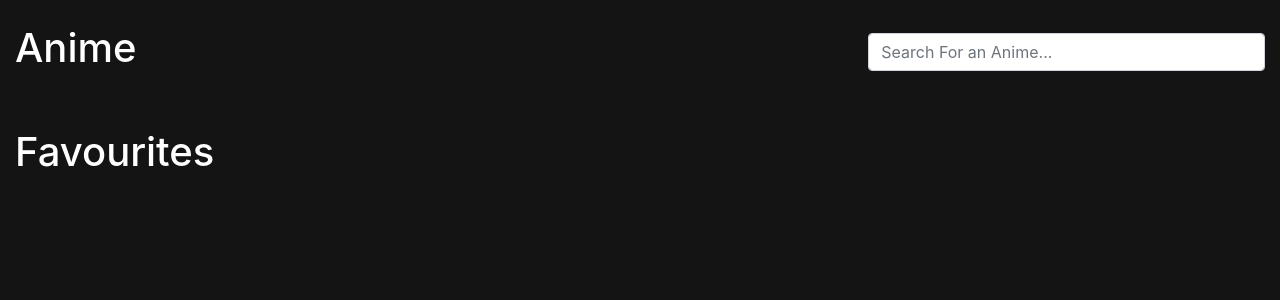
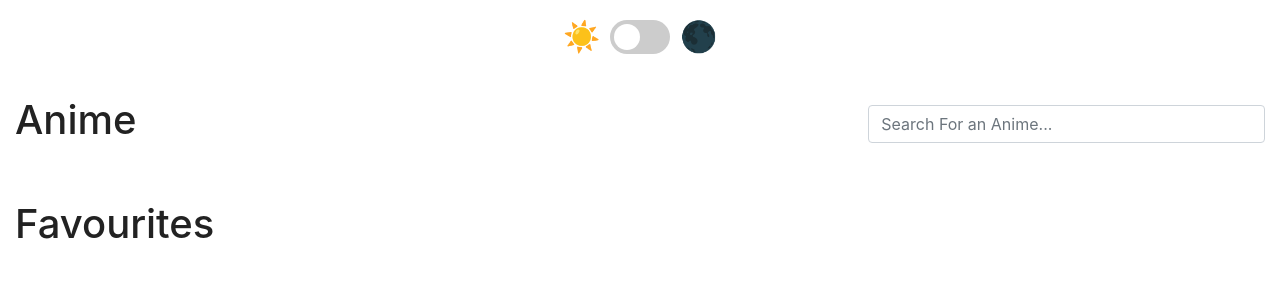
Before and after one commit to AliAdelAli256/Anime-App, a React (Create React App) app: page / in a window 1280 px wide. Shown: the top 300 px of the page. Built offline with nearby package versions, Linux system fonts and the light colour scheme; no server answers.

Commit message:
Added light/dark mode

```diff
--- a/package.json
+++ b/package.json
@@ -6,6 +6,7 @@
     "@testing-library/jest-dom": "^5.11.8",
     "@testing-library/react": "^11.2.3",
     "@testing-library/user-event": "^12.6.0",
+    "axios": "^0.21.1",
     "bootstrap": "^4.5.3",
     "react": "^17.0.1",
     "react-dom": "^17.0.1",
--- a/src/App.css
+++ b/src/App.css
@@ -1,6 +1,134 @@
+#root {
+  height: 100%;
+}
+
+html,
 body {
-  background: #141414;
+  height: 100%;
+}
+
+span {
+  font-size: 20px;
+}
+
+.dark-mode {
+  background-color: #141414;
   color: #fff;
+  height: 100vh;
+  overflow: auto;
+  transition: background-color 0.25s ease-in-out;
+}
+
+.dark-mode input {
+  background-color: #141414;
+  color: #fff;
+  transition: 0.3s ease-in-out;
+}
+
+.dark-mode input:hover {
+  background-color: #fff;
+  color: #141414;
+  transition: 0.3s ease-in-out;
+}
+
+.light-mode {
+  background-color: #fff;
+  color: #222;
+  height: 100vh;
+  overflow: auto;
+  transition: background-color 0.25s ease-in-out;
+}
+
+.light-mode input {
+  background-color: #fff;
+  color: #141414;
+  transition: 0.3s ease-in-out;
+}
+
+.light-mode input:hover {
+  background-color: #141414;
+  color: #fff;
+  transition: 0.3s ease-in-out;
+}
+
+.container {
+  display: flex;
+  justify-content: center;
+  align-items: center;
+}
+
+.switch {
+  position: relative;
+  display: inline-block;
+  width: 60px;
+  height: 14px;
+}
+
+.switch input {
+  opacity: 0;
+  width: 0;
+  height: 0;
+}
+
+.switch {
+  position: relative;
+  display: inline-block;
+  width: 60px;
+  height: 34px;
+}
+
+.switch input {
+  opacity: 0;
+  width: 0;
+  height: 0;
+}
+
+.slider {
+  position: absolute;
+  cursor: pointer;
+  top: 0;
+  left: 0;
+  right: 0;
+  bottom: 0;
+  background-color: #ccc;
+  -webkit-transition: 0.4s;
+  transition: 0.4s;
+}
+
+.slider:before {
+  position: absolute;
+  content: "";
+  height: 26px;
+  width: 26px;
+  left: 4px;
+  bottom: 4px;
+  background-color: white;
+  -webkit-transition: 0.4s;
+  transition: 0.4s;
+}
+
+input:checked + .slider {
+  background-color: rgb(99, 99, 99);
+}
+
+
+input:checked + .slider:before {
+  -webkit-transform: translateX(26px);
+  -ms-transform: translateX(26px);
+  transform: translateX(26px);
+}
+
+/* Rounded sliders */
+.slider.round {
+  border-radius: 20px;
+}
+
+.slider.round:before {
+  border-radius: 50%;
+}
+.switch-checkbox {
+  padding: 10px;
+  margin-top: 10px;
 }
 
 .image-container {
@@ -14,22 +142,21 @@ body {
 
 .image-container:hover {
   cursor: pointer;
-  transform: scale(1.06);
+  transform: scale(1.1);
 }
 
 .image-container:hover .overlay {
 	opacity: 1;
 }
 
-.input:hover {
-  background-color: #141414;
-  color: #fff;
+.anime-app > .row {
+  flex-wrap: wrap;
 }
 
 .overlay {
   position: absolute;
   border-radius: 20px;
-	background: rgba(0, 0, 0, 0.8);
+	background: rgba(136, 133, 133, 0.8);
 	width: 100%;
 	transition: 0.5s ease;
 	opacity: 0;
@@ -39,7 +166,7 @@ body {
 	text-align: center;
 }
 
-@media (min-width: 360px) and (max-width: 767px) {
+@media (min-width: 255px) and (max-width: 770px) {
 
   .anime-app > .row {
     overflow-x: auto;
@@ -47,3 +174,11 @@ body {
   }
 
 }
+
+@media (min-width: 772px) and (max-width: 2560px) {
+
+  .anime-app > .row {
+    flex-wrap: wrap;
+  }
+
+}
--- a/src/App.js
+++ b/src/App.js
@@ -11,15 +11,19 @@ const App = () => {
   const [animes, setAnimes] = useState( [] );
   const [searchValue, setSearchValue] = useState('');
   const [favourites, setFavourites] = useState([]);
+  const [darkMode, setDarkMode] = useState(false);
 
 const getAnimeRequest = async(searchValue) => {
-        const url = `https://api.jikan.moe/v3/search/anime?q=${searchValue}`;
+        const url = `https://api.jikan.moe/v3/search/anime?q=${searchValue}&limit=10`;
 
         const response = await fetch(url);
         const responseJson = await response.json();
 
         if (responseJson.results) {
                 setAnimes(responseJson.results);
+        }
+        else if (searchValue == '') {
+                setAnimes([]);
         }
 };
 
@@ -56,6 +60,17 @@ const removeFavouriteAnimes = (anime) => {
 };
 
   return (
+    <div className={darkMode ? "dark-mode dark-input" : "light-mode light-input"}>
+       <div className="container">
+                <span style={{ fontSize: 30, color: darkMode ? "grey" : "yellow" }}>☀️</span>
+                <div className="switch-checkbox">
+                  <label className="switch">
+                    <input type="checkbox" onChange={() => setDarkMode(!darkMode)} />
+                    <span className="slider round"> </span>
+                  </label>
+                </div>
+                <span style={{ fontSize: 30, color: darkMode ? "#c96dfd" : "grey" }}>🌑</span>
+       </div>
           <div className = 'container-fluid anime-app'>
            <div className = 'row d-flex align-items-center mt-4 mb-4'>
               <AnimeListHeading heading = 'Anime'/>
@@ -71,6 +86,7 @@ const removeFavouriteAnimes = (anime) => {
               <AnimeList animes = {favourites} handleFavouritesClick = {removeFavouriteAnimes} favouriteComponent = {RemoveFavourite} />
            </div>
         </div>
+    </div>
   );
 }
 
--- a/src/components/AddFavourites.js
+++ b/src/components/AddFavourites.js
@@ -9,7 +9,7 @@ const AddFavourite = () => {
 				height='1em'
 				viewBox='0 0 16 16'
 				class='bi bi-heart-fill'
-				fill='gray'
+				fill='red'
 				xmlns='http://www.w3.org/2000/svg'
 			>
 				<path
--- a/src/components/SearchAnime.js
+++ b/src/components/SearchAnime.js
@@ -4,7 +4,7 @@ const SearchAnime = (props) => {
 	return (
         <div className='col col-sm-4'>
           <input
-            className='form-control input'
+            className='form-control'
             value={props.value}
             onChange={(event) => props.setSearchValue(event.target.value)}
             placeholder='Search For an Anime...'
```
Also changed, not shown: 2 other files (tests, documents, lock files or other folders). Lines whose indentation alone changed are shown as unchanged.
